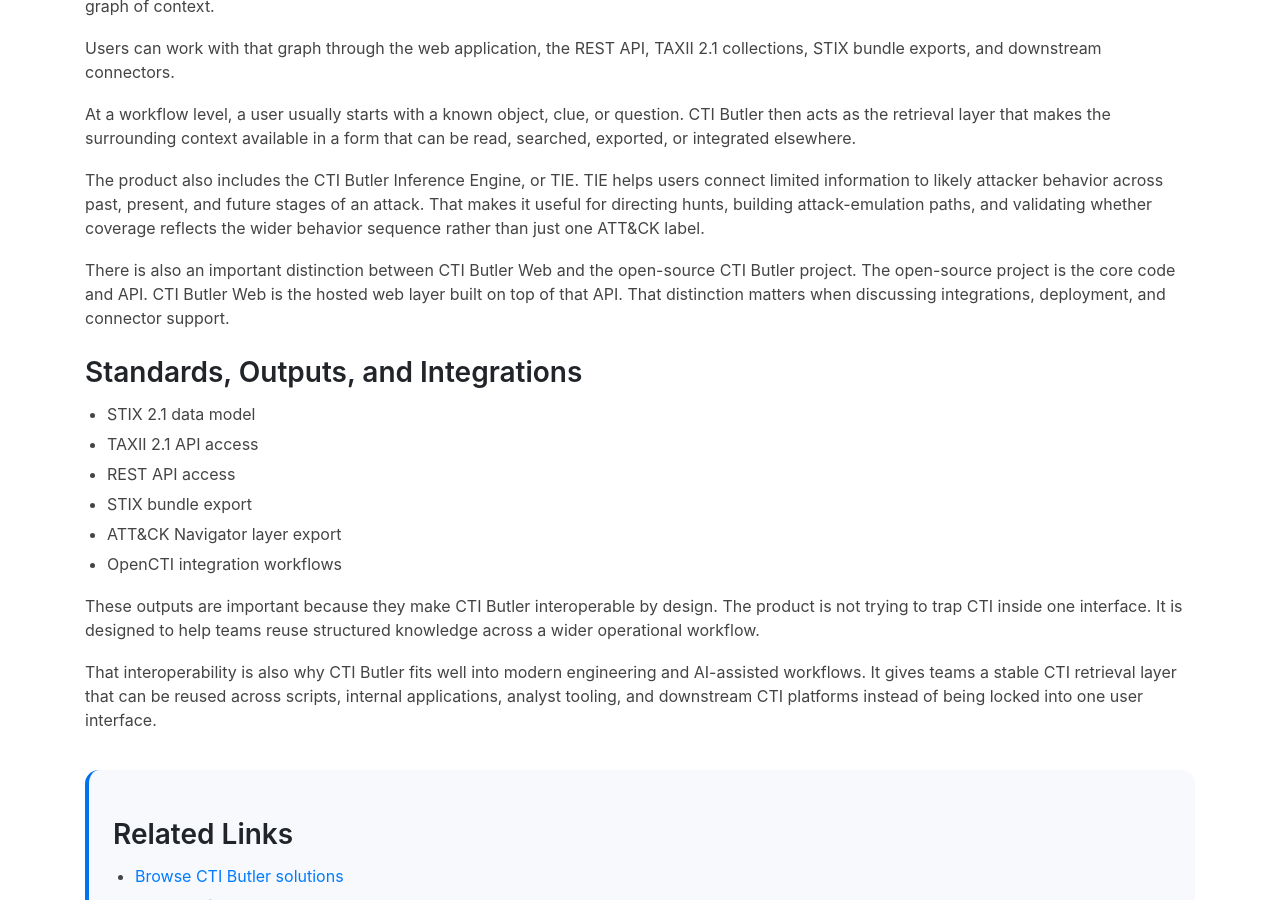
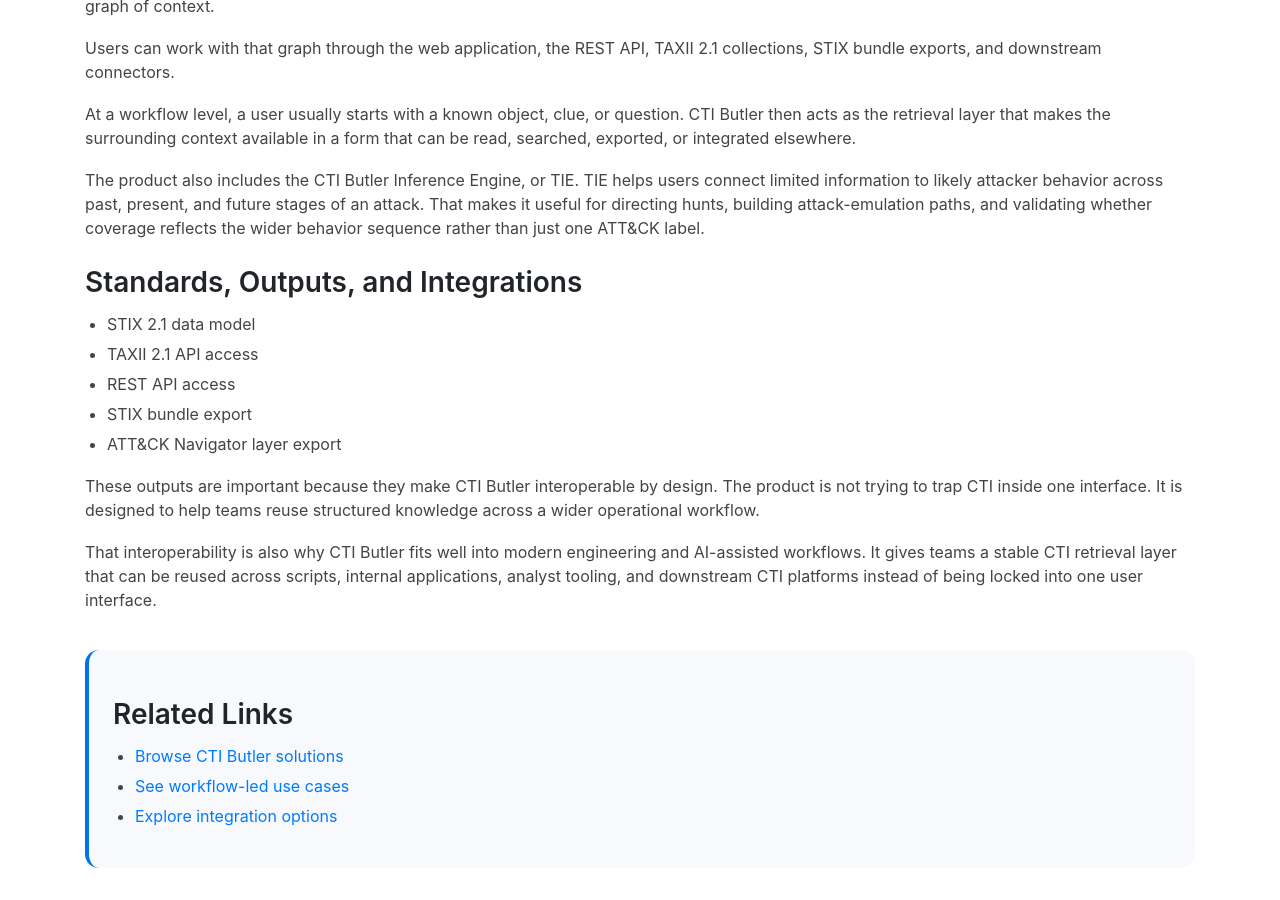
Before and after one commit to muchdogesec/ctibutler-website, a Jekyll site: the page built from what-is-cti-butler/index.md, in a window 1280 px wide and 900 px high, scrolled down 2559 px. Built offline with Jekyll 4.4.1, drawn with Linux system fonts in a browser that asks for light colours.

```diff
--- a/_config.yml
+++ b/_config.yml
@@ -34,7 +34,7 @@ company_data:
   name: dogesec
   legal_name: dogesec
   url: https://www.dogesec.com
-  logo: /assets/images/global/ctibutler-logo.png
+  logo: /assets/images/global/doge-outline-pink-bg.png
   same_as:
     - https://github.com/muchdogesec
     - https://www.linkedin.com/company/dogesec
--- a/_data/footer.yml
+++ b/_data/footer.yml
@@ -7,10 +7,10 @@
       link: /pricing/
       new_window: false
     - name: Sign In
-      link: https://app.obstracts.com
+      link: https://app.ctibutler.com
       new_window: true
     - name: Sign Up
-      link: https://app.obstracts.com
+      link: https://app.ctibutler.com
       new_window: true
 
 - heading: Solutions
--- a/what-is-cti-butler/index.md
+++ b/what-is-cti-butler/index.md
@@ -67,8 +67,6 @@ At a workflow level, a user usually starts with a known object, clue, or questio
 
 The product also includes the CTI Butler Inference Engine, or TIE. TIE helps users connect limited information to likely attacker behavior across past, present, and future stages of an attack. That makes it useful for directing hunts, building attack-emulation paths, and validating whether coverage reflects the wider behavior sequence rather than just one ATT&CK label.
 
-There is also an important distinction between CTI Butler Web and the open-source CTI Butler project. The open-source project is the core code and API. CTI Butler Web is the hosted web layer built on top of that API. That distinction matters when discussing integrations, deployment, and connector support.
-
 ### Standards, Outputs, and Integrations
 
 - STIX 2.1 data model
@@ -76,7 +74,6 @@ There is also an important distinction between CTI Butler Web and the open-sourc
 - REST API access
 - STIX bundle export
 - ATT&CK Navigator layer export
-- OpenCTI integration workflows
 
 These outputs are important because they make CTI Butler interoperable by design. The product is not trying to trap CTI inside one interface. It is designed to help teams reuse structured knowledge across a wider operational workflow.
 
```
Also changed, not shown: assets/images/global/doge-outline-pink-bg.png (added).
